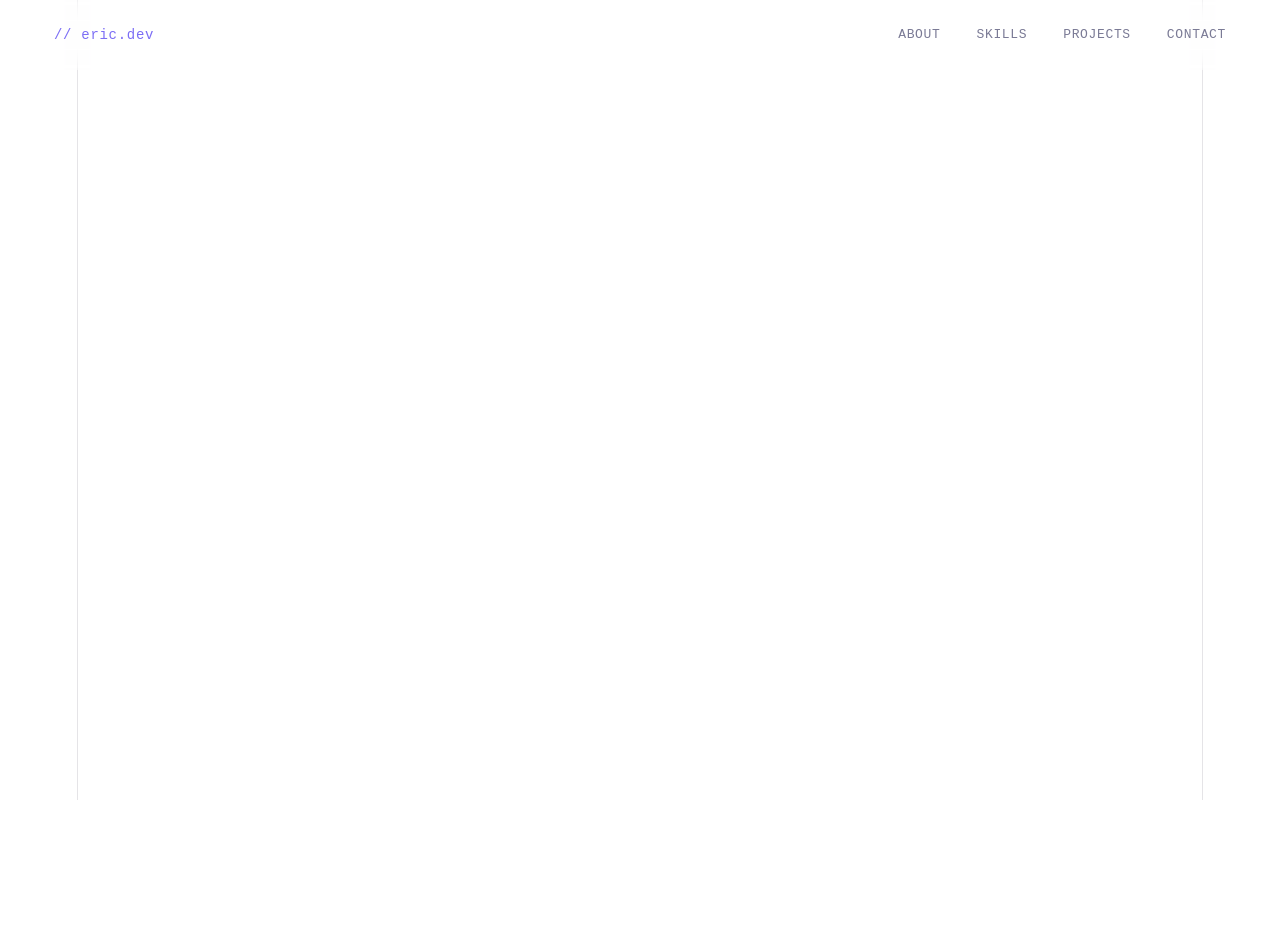
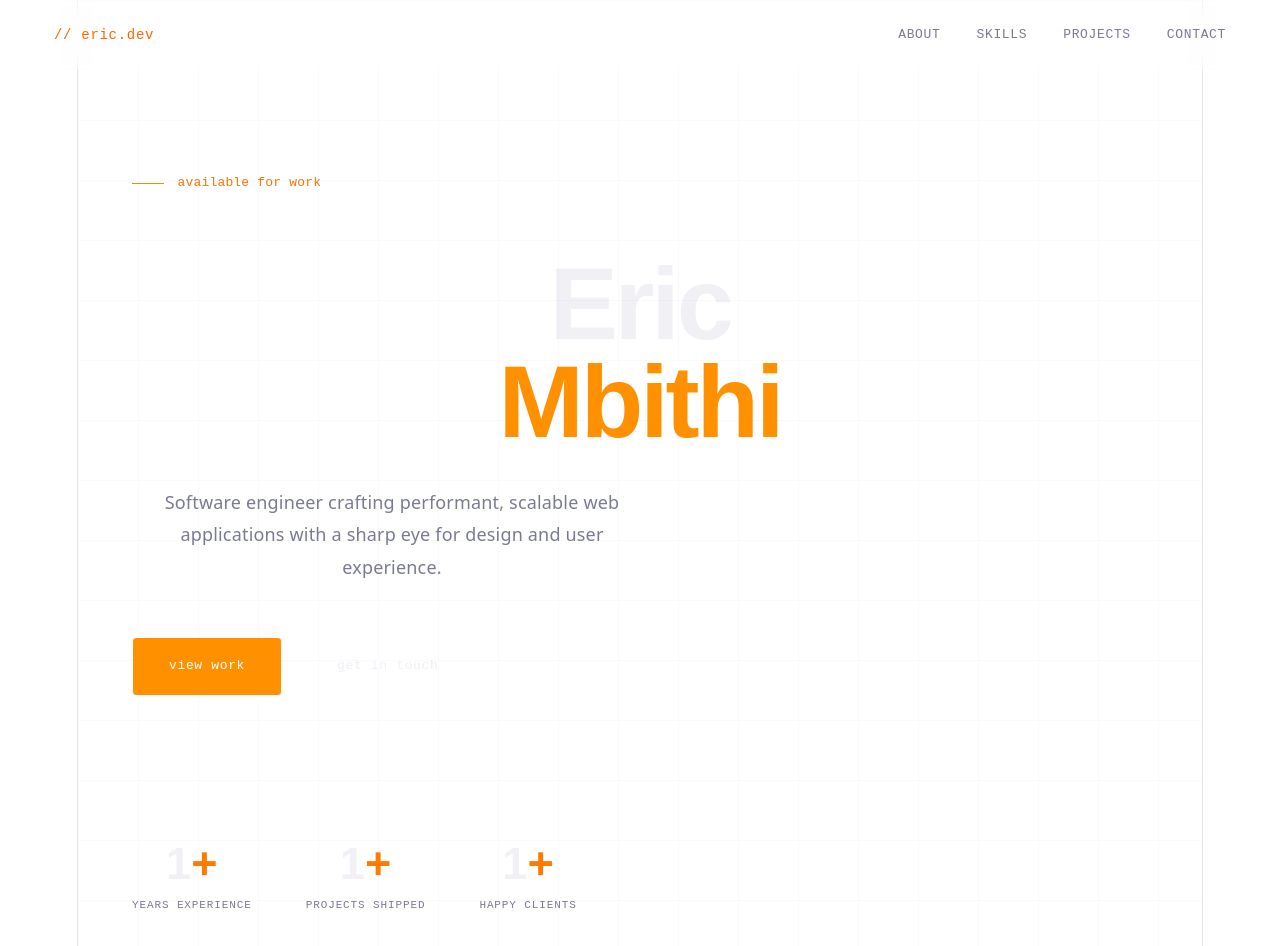
Before and after one commit to erycpc/Personal-Portfolio, a React app in the folder portfolio/: page / in a window 1280 px wide. Shown: the top 946 px of the page. Before the commit the page ends 800 px from the top, so only its background shows below. Built offline with nearby package versions, Linux system fonts and the light colour scheme; the HTML template or start-up script is replaced by a standard one.

Commit message:
Updated Color

```diff
--- a/portfolio/src/App.jsx
+++ b/portfolio/src/App.jsx
@@ -1,7 +1,9 @@
 import NavBar from "./components/NavBar"
+import Home from "./components/Home"
 
 // styles
 import './styles/NavBar.css'
+import './styles/Home.css'
 
 
 
@@ -9,6 +11,7 @@ function App() {
   return (
     <>
     <NavBar />
+    <Home />
     </>
   )
 }
--- a/portfolio/src/styles/Home.css
+++ b/portfolio/src/styles/Home.css
@@ -22,7 +22,7 @@
 .hero-tag {
   font-family: 'Space Mono', monospace;
   font-size: 13px;
-  color: #3ecfb2;
+  color: #ff7300;
   margin-bottom: 1.5rem;
   display: flex;
   align-items: center;
@@ -34,7 +34,7 @@
   display: block;
   width: 32px;
   height: 1px;
-  background: #3ecfb2;
+  background: #ff8800;
 }
 
 .hero-title {
@@ -48,7 +48,7 @@
 }
 
 .hero-title span {
-  color: #7c6ef5;
+  color: #ff9100;
 }
 
 .hero-desc {
@@ -80,14 +80,14 @@
 }
 
 .btn-primary {
-  background: #7c6ef5;
+  background: #ff9100;
   color: #fff;
-  border-color: #7c6ef5;
+  border-color: #ffffff;
 }
 
 .btn-primary:hover {
   background: transparent;
-  color: #7c6ef5;
+  color: #6c6cf7;
 }
 
 .btn-outline {
@@ -117,7 +117,7 @@
 }
 
 .stat-num span {
-  color: #7c6ef5;
+  color: #ff7b00;
 }
 
 .stat-label {
--- a/portfolio/src/styles/NavBar.css
+++ b/portfolio/src/styles/NavBar.css
@@ -22,7 +22,7 @@
 .navbar-logo {
   font-family: 'Space Mono', monospace;
   font-size: 14px;
-  color: #7c6ef5;
+  color: #ff6600;
   letter-spacing: 0.05em;
 }
 
```
